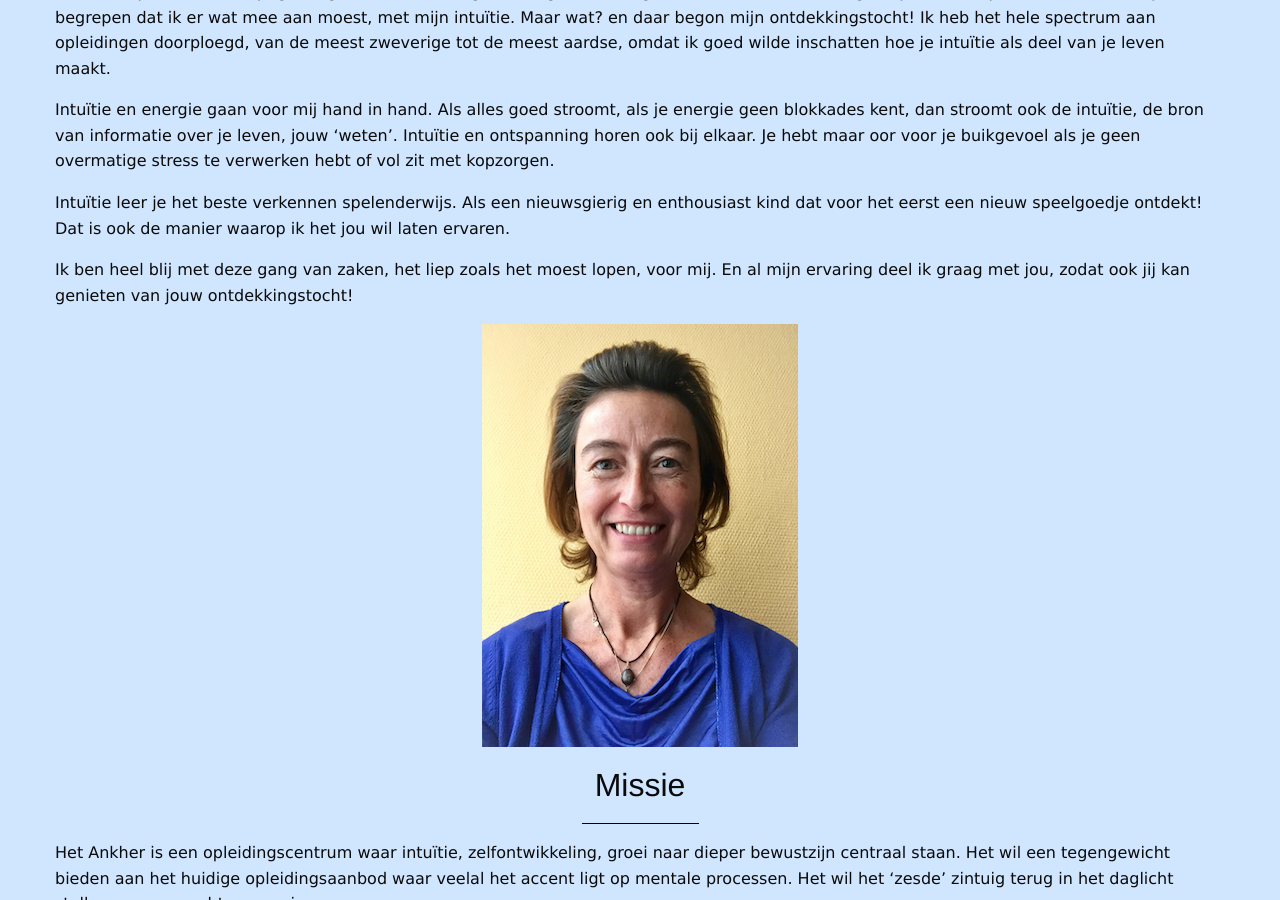
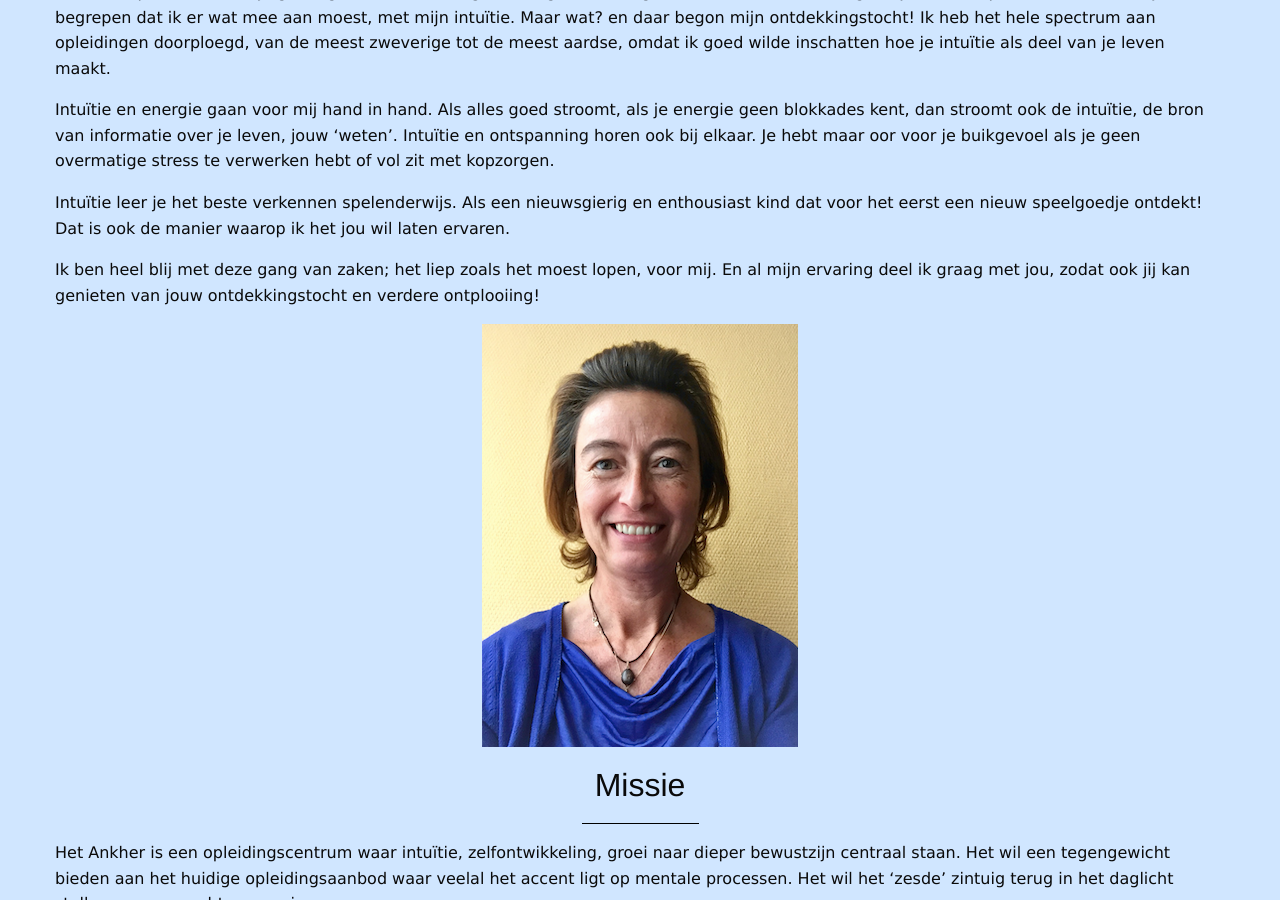
Before and after one commit to ankher/ankher.github.io, a Jekyll site: the page built from index.md, in a window 1280 px wide and 900 px high, scrolled down 1262 px. Built offline with Jekyll 4.4.1, drawn with Linux system fonts in a browser that asks for light colours; nearby versions of some CDN libraries.

Commit message:
Update index.md

```diff
--- a/index.md
+++ b/index.md
@@ -40,7 +40,7 @@ Intuïtie en ontspanning horen ook bij elkaar. Je hebt maar oor voor je buikgevo
 
 Intuïtie leer je het beste verkennen spelenderwijs. Als een nieuwsgierig en enthousiast kind dat voor het eerst een nieuw speelgoedje ontdekt! Dat is ook de manier waarop ik het jou wil laten ervaren.
 
-Ik ben heel blij met deze gang van zaken, het liep zoals het moest lopen, voor mij. En al mijn ervaring deel ik graag met jou, zodat ook jij kan genieten van jouw ontdekkingstocht!
+Ik ben heel blij met deze gang van zaken; het liep zoals het moest lopen, voor mij. En al mijn ervaring deel ik graag met jou, zodat ook jij kan genieten van jouw ontdekkingstocht en verdere ontplooiing!
 
 
 ![fotofrontwebsitemanopura](images/foto_mezelf.png)
```
